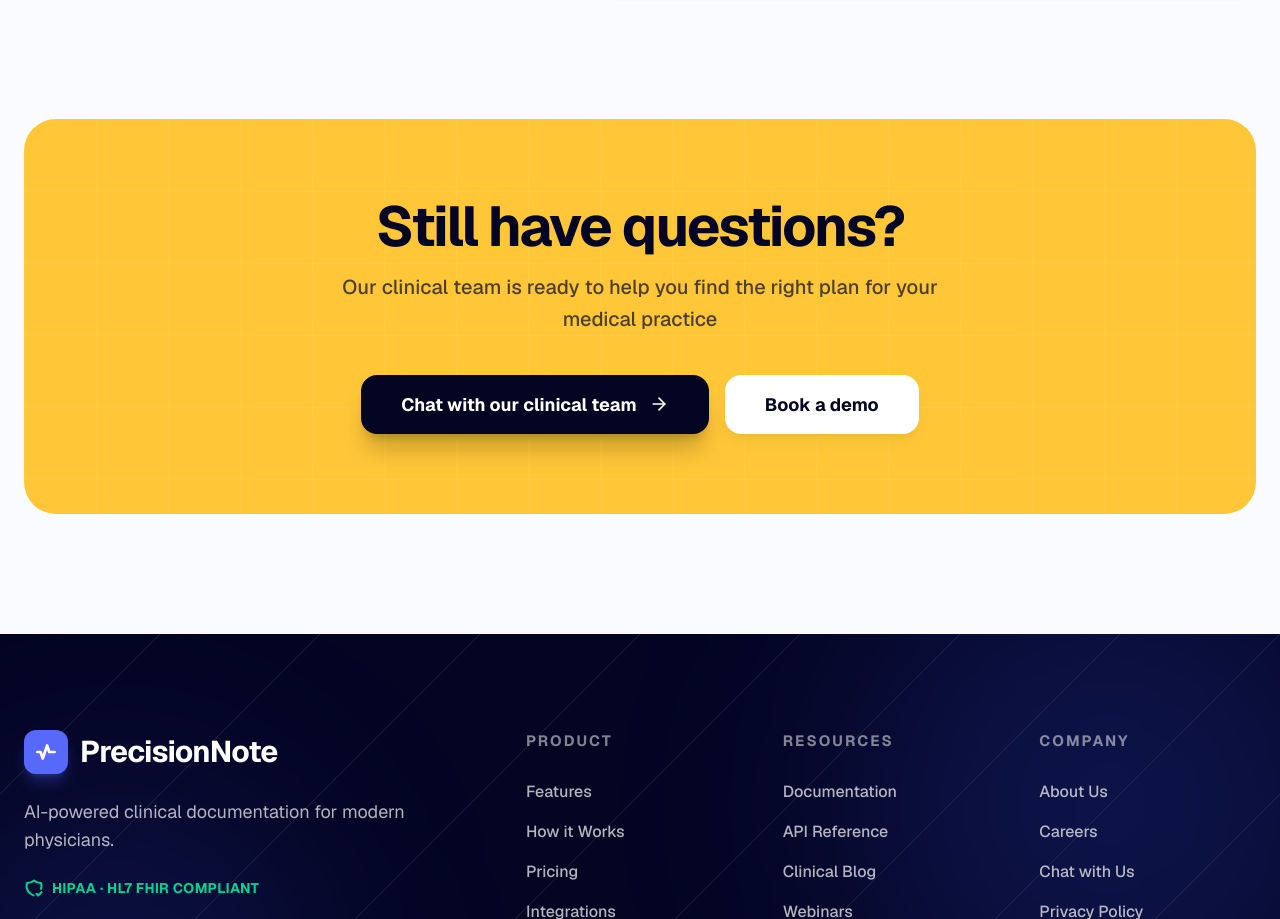
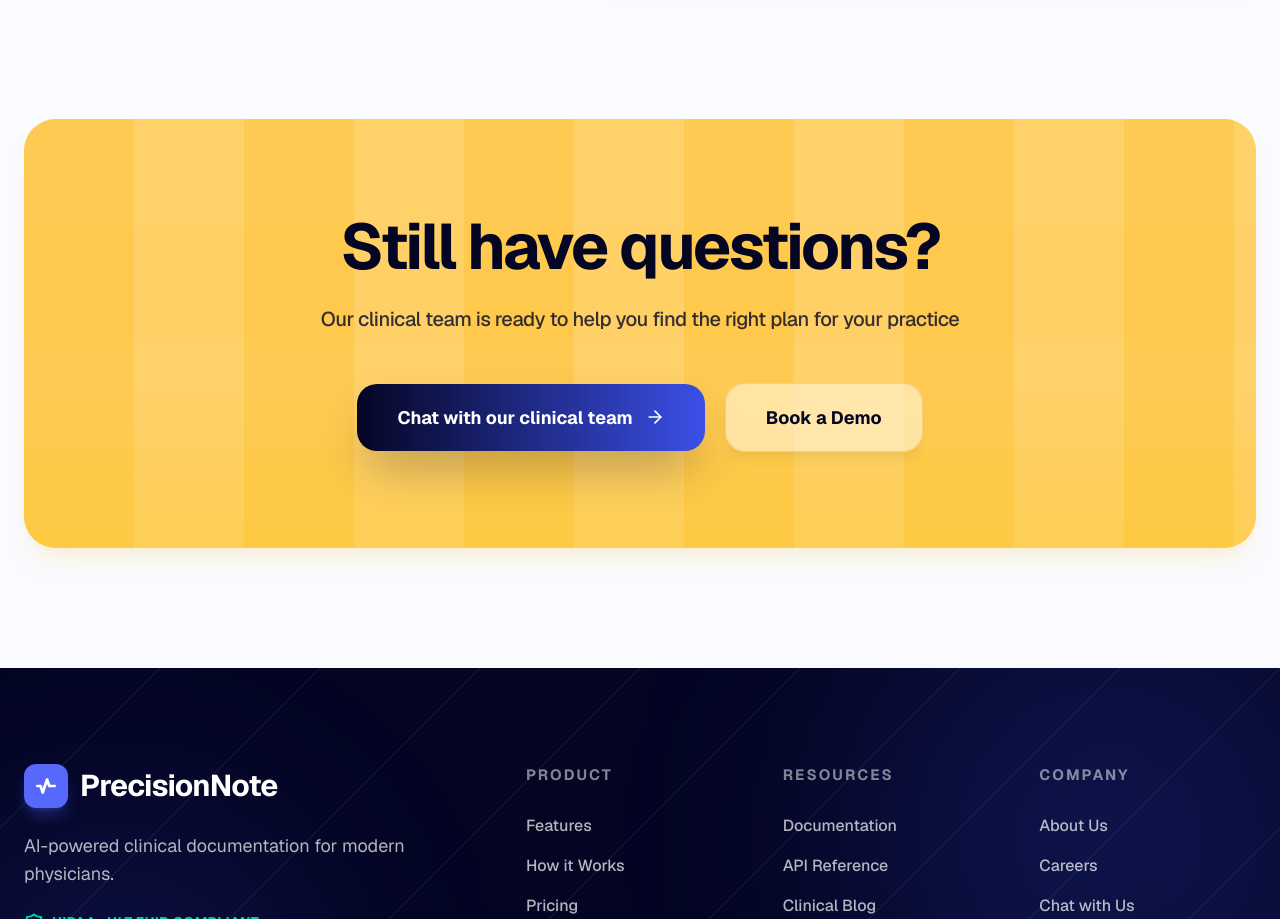
Before and after one commit to zybano/pn-homepage, a React (Vite) app: page /pricing in a window 1280 px wide. Shown: the part 3676-4595 px from the top of the page. Built offline with nearby package versions, Linux system fonts and the light colour scheme.

Commit message:
feat: redesign pricing page contact section with new mosaic background and enhanced motion animations

```diff
--- a/src/pages/PricingPage.tsx
+++ b/src/pages/PricingPage.tsx
@@ -301,30 +301,51 @@ const PricingPage = () => {
 
         <section className="mx-auto mb-[120px] w-full max-w-[1320px] px-6">
           <motion.div
-            whileHover={{ scale: 1.01 }}
-            className="group relative overflow-hidden rounded-[32px] bg-[#ffc738] px-8 py-20 text-center"
+            initial={{ opacity: 0, y: 30 }}
+            whileInView={{ opacity: 1, y: 0 }}
+            viewport={{ once: true }}
+            className="group relative overflow-hidden rounded-[32px] bg-[#ffcf63] px-8 py-24 text-center shadow-xl shadow-yellow-500/10"
           >
-            <div className="absolute inset-0 opacity-20 transition-opacity group-hover:opacity-30" style={{ backgroundImage: 'linear-gradient(90deg, rgba(255,255,255,0.2) 1px, transparent 1px), linear-gradient(rgba(255,255,255,0.2) 1px, transparent 1px)', backgroundSize: '72px 72px' }} />
-            <div className="relative">
-              <h3 className="mb-4 text-[56px] font-bold leading-[56px] tracking-[-2px]">Still have questions?</h3>
-              <p className="mx-auto mb-10 max-w-[600px] text-[20px] leading-[32px] text-[#040523]/70 font-medium">
-                Our clinical team is ready to help you find the right plan for your medical practice
+            {/* Mosaic Background Tile Pattern */}
+            <div className="absolute inset-0 z-0 opacity-40">
+              <svg width="100%" height="100%" xmlns="http://www.w3.org/2000/svg">
+                <defs>
+                  <pattern id="mosaic" width="220" height="220" patternUnits="userSpaceOnUse">
+                    <rect width="110" height="220" fill="#ffc130" />
+                    <rect x="110" width="110" height="220" fill="#ffd36b" />
+                    <rect width="220" height="110" fill="white" fillOpacity="0.05" />
+                  </pattern>
+                </defs>
+                <rect width="100%" height="100%" fill="url(#mosaic)" />
+              </svg>
+            </div>
+
+            {/* Bottom Glow */}
+            <div className="absolute inset-x-0 bottom-0 h-40 bg-gradient-to-t from-yellow-400/20 to-transparent" />
+
+            <div className="relative z-10">
+              <h3 className="mb-6 text-[64px] font-bold leading-[64px] tracking-[-2.5px] text-[#040523]">
+                Still have questions?
+              </h3>
+              <p className="mx-auto mb-12 max-w-[700px] text-[20px] leading-[32px] text-[#040523]/80 font-medium tracking-tight">
+                Our clinical team is ready to help you find the right plan for your practice
               </p>
-              <div className="flex flex-wrap items-center justify-center gap-4">
+
+              <div className="flex flex-wrap items-center justify-center gap-5">
                 <motion.button
-                  whileHover={{ scale: 1.05 }}
-                  whileTap={{ scale: 0.95 }}
-                  className="flex min-h-[56px] items-center gap-3 rounded-2xl bg-[#040523] px-10 py-4 text-[18px] font-bold text-white shadow-xl shadow-black/20"
+                  whileHover={{ scale: 1.05, y: -2 }}
+                  whileTap={{ scale: 0.98 }}
+                  className="group flex min-h-[64px] items-center gap-3 rounded-[20px] bg-gradient-to-r from-[#040523] to-[#3b4fe8] px-10 py-5 text-[18px] font-bold text-white shadow-2xl shadow-[#040523]/30 transition-all hover:shadow-[#3b4fe8]/50"
                 >
-                  Chat with our clinical team
-                  <ArrowRight className="h-5 w-5" />
+                   Chat with our clinical team
+                   <ArrowRight className="h-5 w-5 transition-transform group-hover:translate-x-1" />
                 </motion.button>
                 <motion.button
-                  whileHover={{ scale: 1.05 }}
-                  whileTap={{ scale: 0.95 }}
-                  className="min-h-[56px] rounded-2xl bg-white px-10 py-4 text-[18px] font-bold text-[#040523] shadow-lg shadow-black/5"
+                  whileHover={{ scale: 1.05, backgroundColor: "#fff" }}
+                  whileTap={{ scale: 0.98 }}
+                  className="min-h-[64px] rounded-[20px] border border-[#d4a841]/30 bg-[#fff5d9]/60 px-10 py-5 text-[18px] font-bold text-[#040523] shadow-lg shadow-black/5 transition-all"
                 >
-                  Book a demo
+                  Book a Demo
                 </motion.button>
               </div>
             </div>
```
